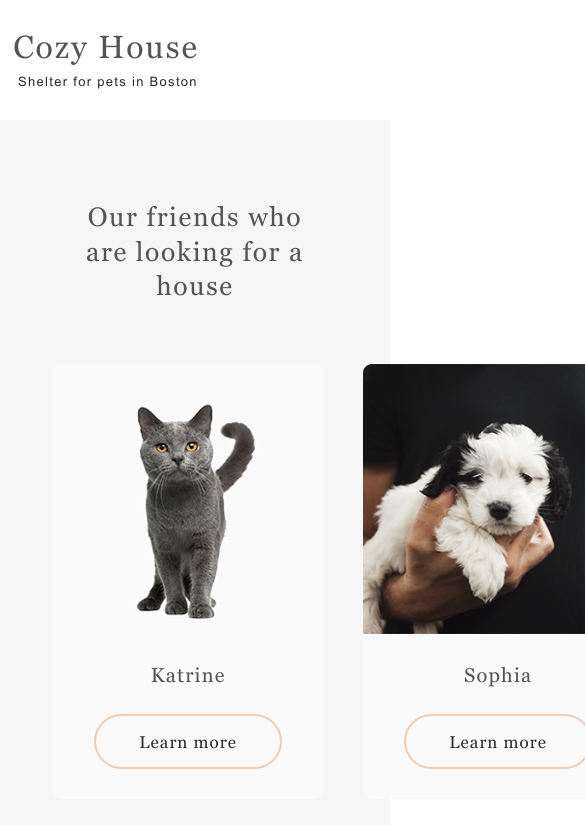
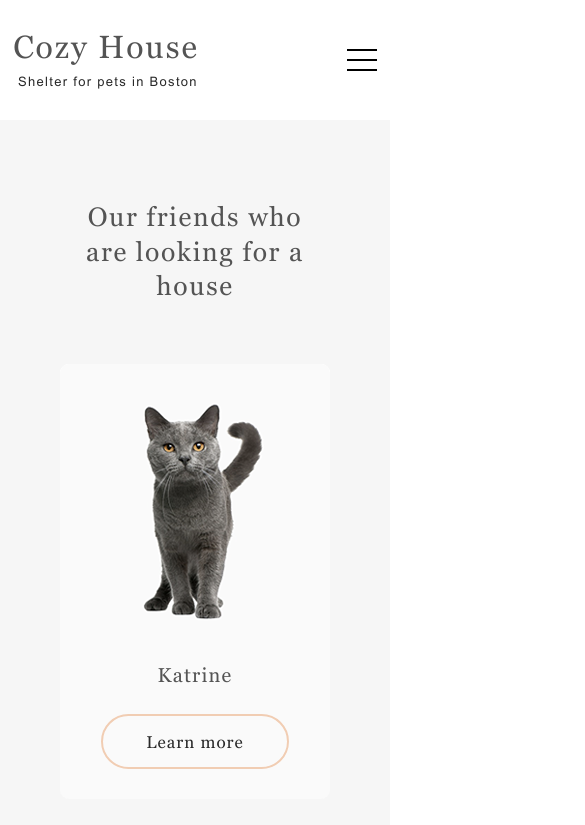
Before and after one commit to talestris/shelter, a website built with webpack: page shelter/src/pages/pets/pets.html in a window 390 px wide. Shown: the top 825 px of the page, 585 px wide, since content can reach past the window. Built offline with nearby package versions, Linux system fonts and the light colour scheme.

Commit message:
style: fix styles (Wed, Jun 24, 2026 08:24:36 PM)

```diff
--- a/shelter/src/pages/main/main.scss
+++ b/shelter/src/pages/main/main.scss
@@ -330,6 +330,18 @@
     }
 }
 
+.slider .card:nth-child(3) {
+    @include media-to('desktop-middle') {
+        display: none;
+    }
+}
+
+.slider .card:nth-child(2) {
+    @include media-to('tablet-max') {
+        display: none;
+    }
+}
+
 .help {
     padding: 0 0 1.15em 0;
 }
--- a/shelter/src/pages/pets/pets.html
+++ b/shelter/src/pages/pets/pets.html
@@ -23,6 +23,9 @@
                     <li class="menu__link"><a href="#contacts" class="link pets__link">Contacts</a></li>
                 </ul>
             </nav>
+            <button type="button" class="header__burger burger pets-burger" aria-label="open-menu">
+                <span class="burger__line"></span>
+            </button>
         </div>
     </header>
     <main class="main">
--- a/shelter/src/pages/pets/pets.scss
+++ b/shelter/src/pages/pets/pets.scss
@@ -1,3 +1,4 @@
+@use 'sass:map';
 @use '../../scss/global' as *;
 @use '../../scss/variables' as *;
 @use '../../scss/components' as *;
@@ -39,11 +40,34 @@
 
     &__cards {
         display: grid;
-        grid-template-columns: repeat(4, 1fr);
+        grid-template-columns: repeat(4, 16.875rem);
+        justify-content: center;
         max-width: 75rem;
         width: 100%;
-        gap: 1.813rem 2.5rem;
+        row-gap: 1.813rem;
         padding-top: 0.625rem;
+        column-gap: clamp(0.5rem, -2.5rem + 6.25vw, 2.5rem);
+
+        @include media-to('desktop-l') {
+            grid-template-columns: repeat(3, 16.875rem);
+
+            .card:nth-child(n + 7) {
+                display: none;
+            }
+        }
+
+        @include media-to('desktop-middle') {
+            grid-template-columns: repeat(2, 16.875rem);
+        }
+
+        @include media-to('tablet-max') {
+            grid-template-columns: 16.875rem;
+            gap: 1.875rem 0;
+
+            .card:nth-child(n + 4) {
+                display: none;
+            }
+        }
     }
 
     &__link {
@@ -52,6 +76,15 @@
 
     &__link:hover {
         color: $color-black;
+    }
+}
+
+.pets-burger.burger {
+
+    &::before,
+    &::after,
+    .burger__line {
+        background-color: #000000;
     }
 }
 
--- a/shelter/src/scss/_components.scss
+++ b/shelter/src/scss/_components.scss
@@ -154,18 +154,6 @@ h1 {
     cursor: pointer;
     transition: background-color 0.3s ease, box-shadow 0.3s ease;
 
-    &:nth-child(3) {
-        @include media-to('desktop-middle') {
-            display: none;
-        }
-    }
-
-    &:nth-child(2) {
-        @include media-to('tablet-max') {
-            display: none;
-        }
-    }
-
     &:hover {
         background-color: $color-white;
         box-shadow: 0 0.125rem 2.188rem 0.875rem rgba(13, 13, 13, 0.04);
--- a/shelter/src/scss/_variables.scss
+++ b/shelter/src/scss/_variables.scss
@@ -15,6 +15,7 @@ $font-main: 'Georgia', sans-serif;
 $font-second: 'Arial', serif;
 
 $breakpoints: (
+    "desktop-l": 76.25rem,
     "desktop-middle": 64rem,
     "laptop": 48rem,
     "tablet-max": 47.938rem,
```
Also changed, not shown: 1 other file.
